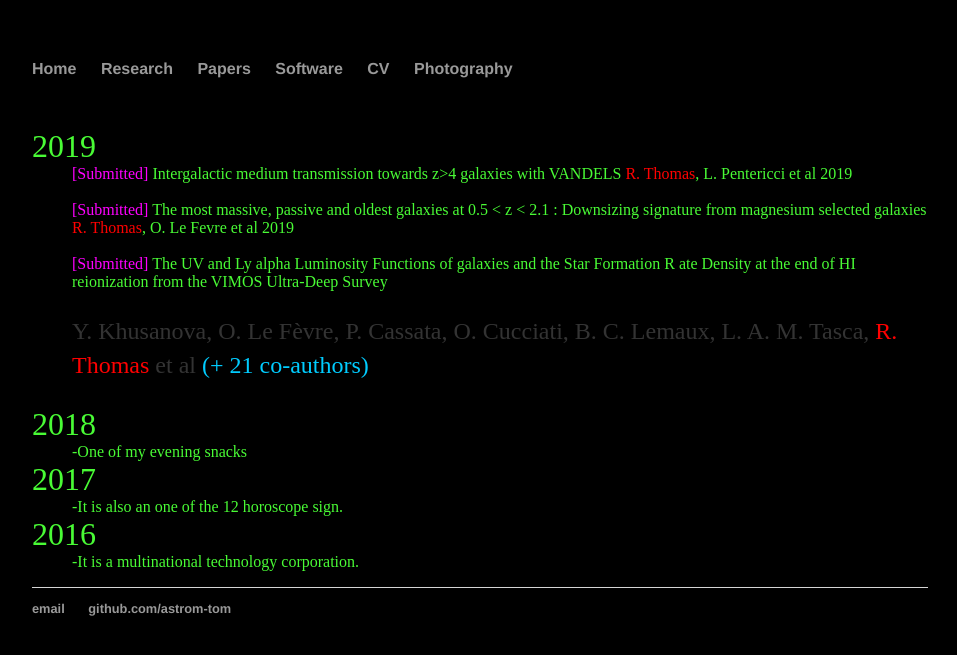
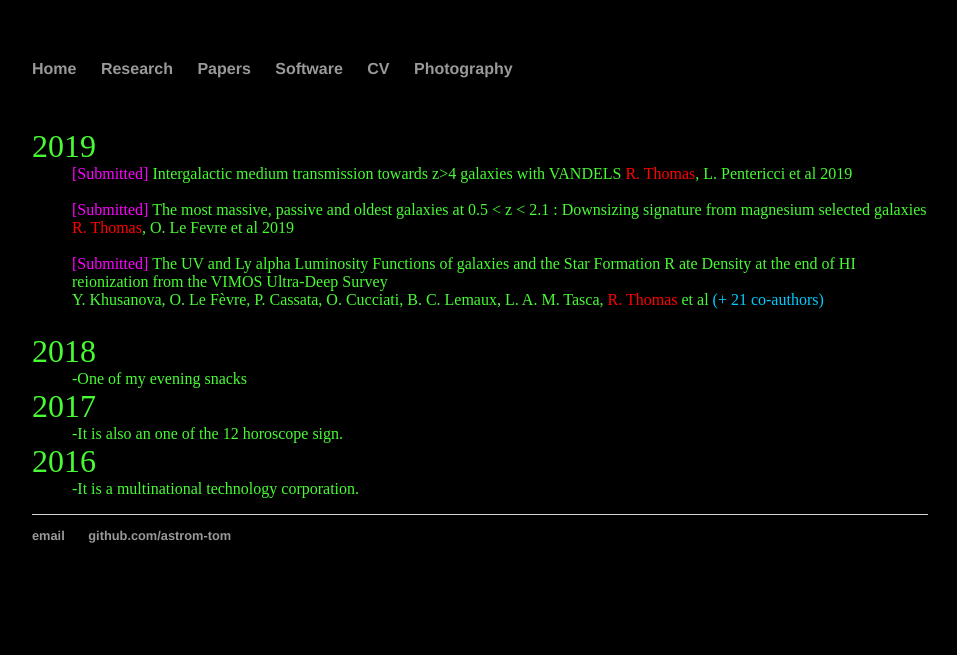
Before and after one commit to astrom-tom/astrom-tom.github.io, a Jekyll site: the page built from Papers/index.html, in a window 1280 px wide. Shown: the top 655 px of the page, without its empty margins (160-1117 px from the left). Built offline with Jekyll 4.4.1, drawn with Linux system fonts in a browser that asks for light colours.

Commit message:
Update index.html

```diff
--- a/Papers/index.html
+++ b/Papers/index.html
@@ -23,9 +23,7 @@ div.a {  text-indent: 150px;}
 
   <dd> <span class='subm'>[Submitted]</span> The UV and Ly alpha Luminosity Functions of galaxies and the Star Formation R
      ate Density at the end of HI reionization from the VIMOS Ultra-Deep Survey <br>
-     <div class="a">
-     <p>Y. Khusanova, O. Le Fèvre, P. Cassata, O. Cucciati, B. C. Lemaux, L. A. M. Tasca, <span class='me'>R. Thomas</span> et al <span class='cauthors'>(+ 21 co-authors)</span></p>
-     </div>
+     Y. Khusanova, O. Le Fèvre, P. Cassata, O. Cucciati, B. C. Lemaux, L. A. M. Tasca, <span class='me'>R. Thomas</span> et al <span class='cauthors'>(+ 21 co-authors)</span></p>
      </dd>
 
   <dt style="color:rgb(73, 251, 53);">
```
